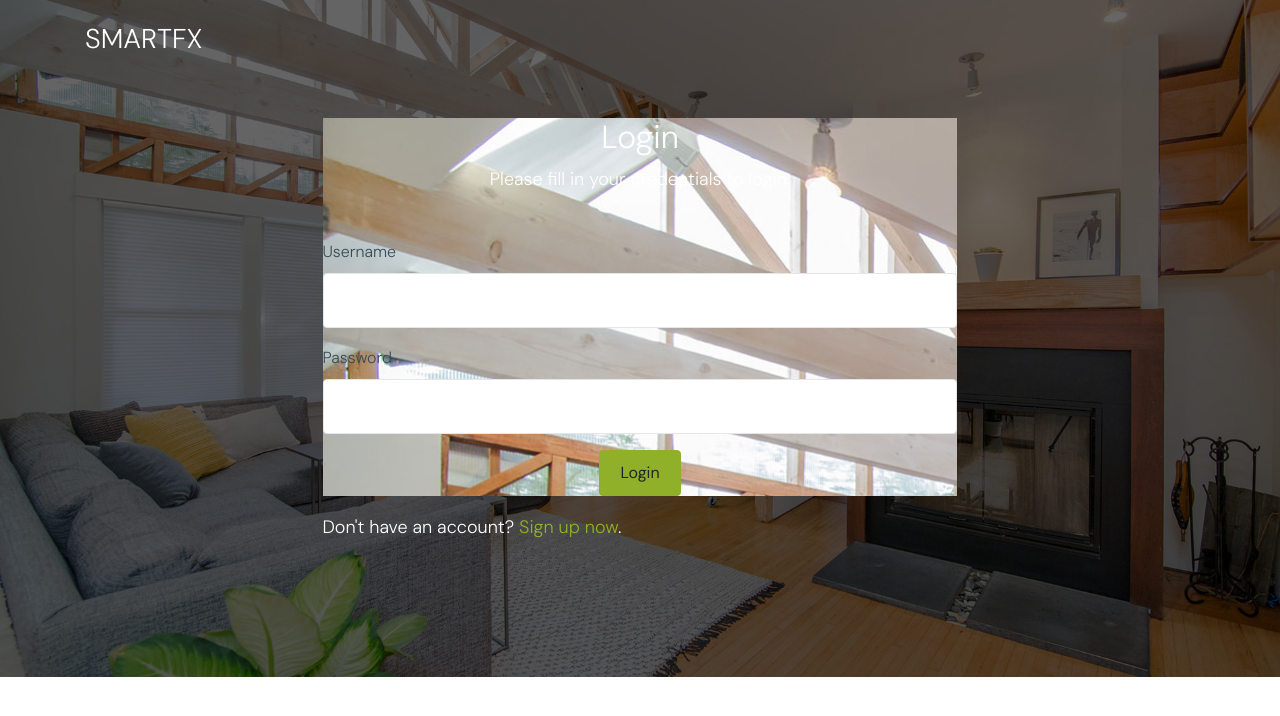
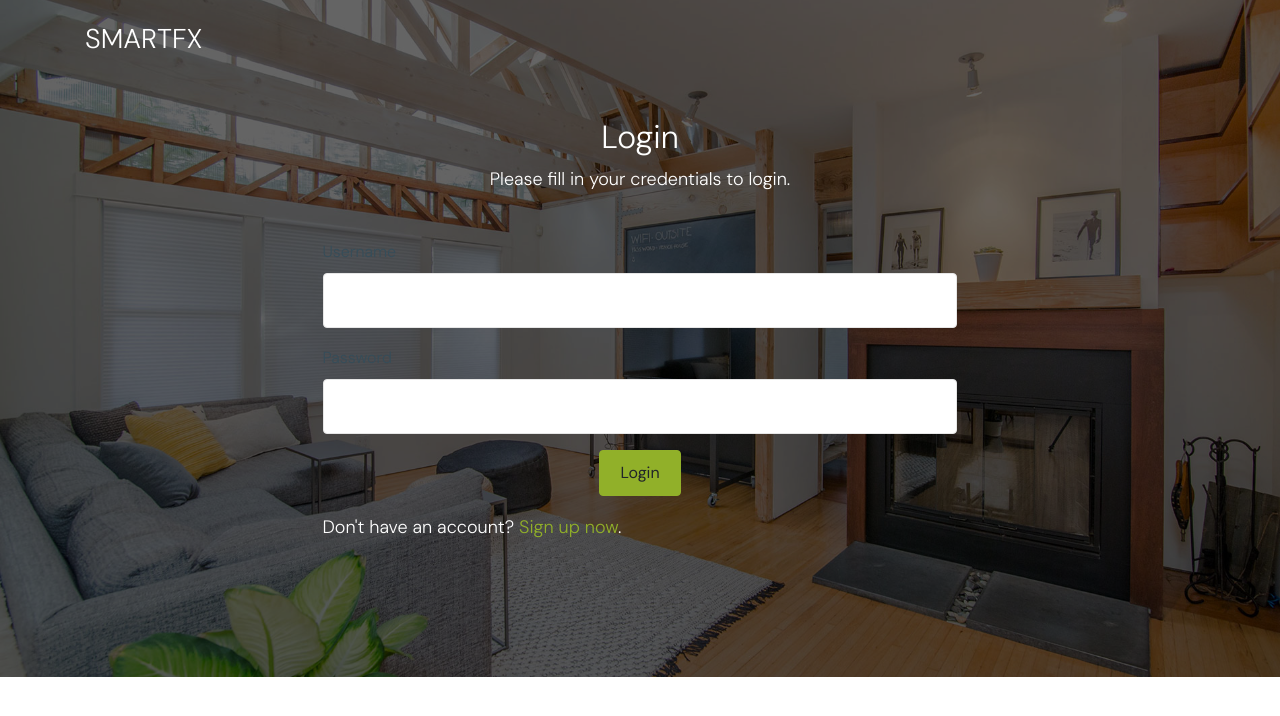
Before and after one commit to 2019Ganjil-PemrogramanBerbasisWeb/tugas3-pwa-oauth-jexcel-tamoriginal, a PHP site: page /login.php in a window 1280 px wide. Shown: the top 716 px of the page. Run offline with PHP 8.4, Linux system fonts and the light colour scheme; some web fonts are replaced.

Commit message:
Update login.php

```diff
--- a/login.php
+++ b/login.php
@@ -138,7 +138,7 @@ if ($_SERVER["REQUEST_METHOD"] == "POST") {
 						<div class="row align-items-center justify-content-center text-center">
 							<div class="col-md-7">
 <center>
-    <div class="wrapper" style="background-image: url('images/hero_1.jpg')">
+    <div class="wrapper">
         <h2 style="color: white;">Login</h2>
         <p>Please fill in your credentials to login.</p></br>
         <form action="<?php echo htmlspecialchars($_SERVER["PHP_SELF"]); ?>" method="post">
```
